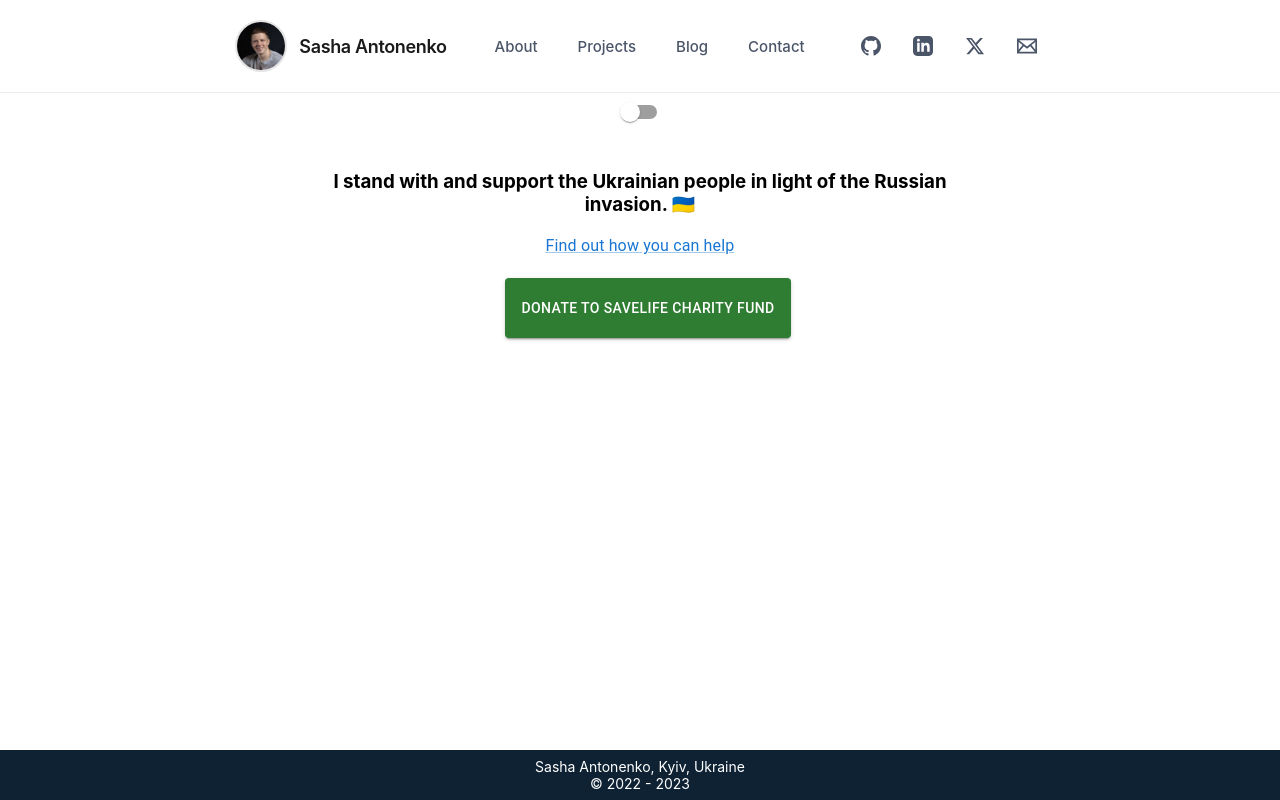
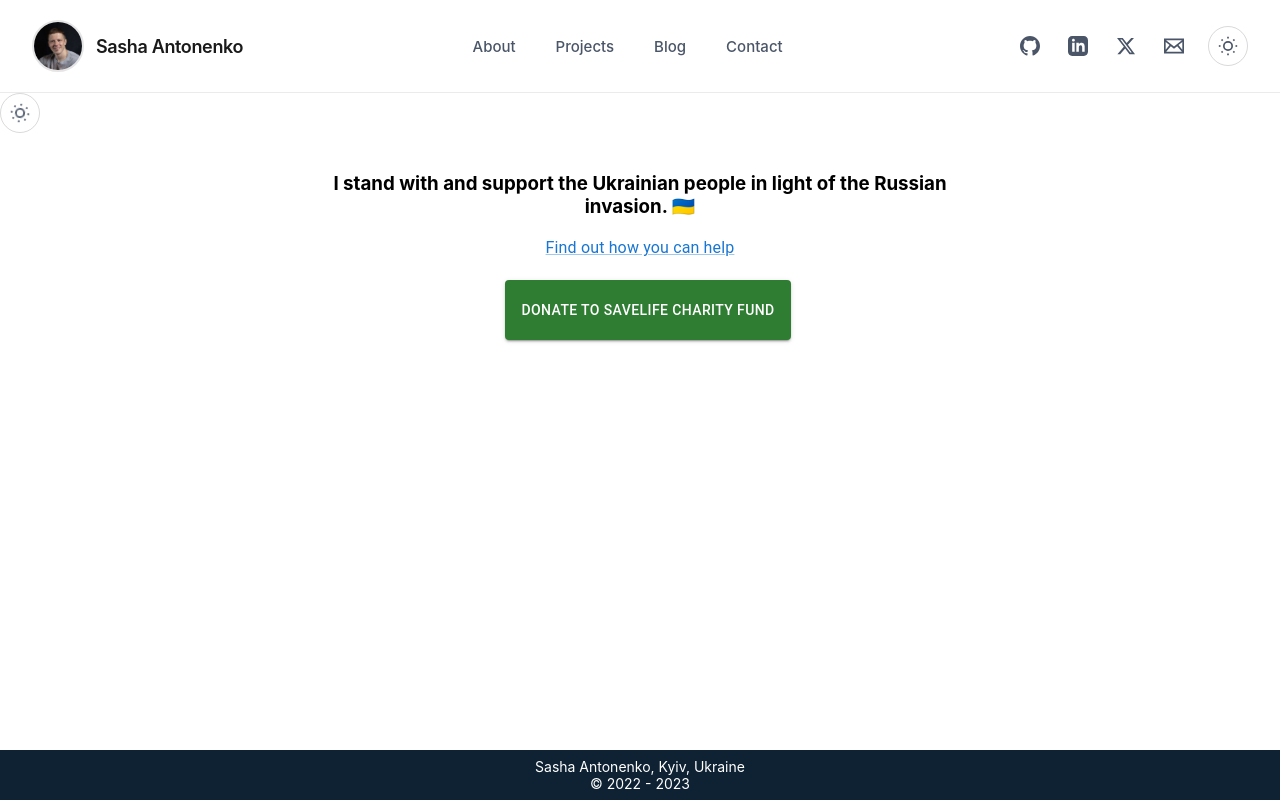
Before and after one commit to sashaant/antonenko-tech, a React (Create React App) app: page / in a window 1280 px wide. Built offline with nearby package versions, Linux system fonts and the light colour scheme; the HTML template or start-up script is replaced by a standard one.

Commit message:
add the theme_switcher

```diff
--- a/src/componets/DarkModeSwitch.js
+++ /dev/null
@@ -1,37 +0,0 @@
-import React, { useState, useEffect } from 'react';
-import "../styles/DarkModeSwitch.css"
-// import Button from '@mui/material/Button';
-import Switch from '@mui/material/Switch';
-
-const DarkModeSwitch = () => {
-  const [isDarkMode, setIsDarkMode] = useState(false);
-
-  useEffect(() => {
-    const isDarkModeEnabled = localStorage.getItem('isDarkModeEnabled');
-    if (isDarkModeEnabled) {
-      setIsDarkMode(true);
-      document.body.classList.add('dark-mode');
-    }
-  }, []);
-
-  const handleToggle = () => {
-    const updatedIsDarkMode = !isDarkMode;
-    localStorage.setItem('isDarkModeEnabled', updatedIsDarkMode);
-    setIsDarkMode(updatedIsDarkMode);
-    document.body.classList.toggle('dark-mode');
-  };
-
-  return (
-    <div className="dark-mode-switch">
-      <span>{isDarkMode ? '' : ''}</span>
-      <Switch
-        checked={isDarkMode}
-        onChange={handleToggle}
-        name="dark-mode-switch"
-        color="default"
-      />
-    </div>
-  );
-};
-
-export default DarkModeSwitch;
--- a/src/componets/Header.js
+++ b/src/componets/Header.js
@@ -1,4 +1,5 @@
 import React, { useState } from 'react';
+import ThemeSwitcher from './ThemeSwitcher';
 import '../styles/Header.css';
 import profileImage from '../images/foto.jpg';
 
@@ -28,10 +29,12 @@ function Header() {
           <a href="#contact" className="nav-link">Contact</a>
         </nav>
 
-        {/* Social Icons - Centered */}
+        {/* Right Section: Social Icons + Theme Switcher */}
+        <div className="header-right">
+          {/* Social Icons */}
           <div className="header-socials desktop-socials">
             <a
-            href="https://github.com/yourusername"
+              href="https://github.com/sashaant"
               target="_blank"
               rel="noopener noreferrer"
               className="social-link"
@@ -74,6 +77,10 @@ function Header() {
             </a>
           </div>
 
+          {/* Theme Switcher */}
+          <ThemeSwitcher />
+        </div>
+
         {/* Mobile Menu Button */}
         <button
           className={`menu-toggle ${showMenu ? 'active' : ''}`}
@@ -93,10 +100,11 @@ function Header() {
         <a href="#blog" className="nav-link" onClick={() => setShowMenu(false)}>Blog</a>
         <a href="#contact" className="nav-link" onClick={() => setShowMenu(false)}>Contact</a>
 
-        {/* Mobile Social Icons */}
+        {/* Mobile Social Icons + Theme Switcher */}
+        <div className="mobile-bottom-row">
           <div className="header-socials mobile-socials">
             <a
-            href="https://github.com/yourusername"
+              href="https://github.com/sashaant"
               target="_blank"
               rel="noopener noreferrer"
               className="social-link"
@@ -138,6 +146,8 @@ function Header() {
               </svg>
             </a>
           </div>
+          <ThemeSwitcher />
+        </div>
       </nav>
     </header>
   );
--- /dev/null
+++ b/src/componets/ThemeSwitcher.js
@@ -0,0 +1,63 @@
+import React, { useState, useEffect } from 'react';
+import '../styles/ThemeSwitcher.css';
+
+const ThemeSwitcher = () => {
+  const [isDarkMode, setIsDarkMode] = useState(false);
+
+  useEffect(() => {
+    const isDarkModeEnabled = localStorage.getItem('isDarkModeEnabled');
+    if (isDarkModeEnabled === 'true') {
+      setIsDarkMode(true);
+      document.body.classList.add('dark-mode');
+    }
+  }, []);
+
+  const handleToggle = () => {
+    const updatedIsDarkMode = !isDarkMode;
+    localStorage.setItem('isDarkModeEnabled', updatedIsDarkMode);
+    setIsDarkMode(updatedIsDarkMode);
+    document.body.classList.toggle('dark-mode');
+  };
+
+  return (
+    <button
+      className="theme-switcher"
+      onClick={handleToggle}
+      aria-label={isDarkMode ? 'Switch to light mode' : 'Switch to dark mode'}
+    >
+      {isDarkMode ? (
+        // Moon icon for dark mode
+        <svg
+          className="theme-icon moon-icon"
+          viewBox="0 0 24 24"
+          fill="none"
+          stroke="currentColor"
+          strokeWidth="2"
+        >
+          <path d="M21 12.79A9 9 0 1 1 11.21 3 7 7 0 0 0 21 12.79z" />
+        </svg>
+      ) : (
+        // Sun icon for light mode
+        <svg
+          className="theme-icon sun-icon"
+          viewBox="0 0 24 24"
+          fill="none"
+          stroke="currentColor"
+          strokeWidth="2"
+        >
+          <circle cx="12" cy="12" r="5" />
+          <line x1="12" y1="1" x2="12" y2="3" />
+          <line x1="12" y1="21" x2="12" y2="23" />
+          <line x1="4.22" y1="4.22" x2="5.64" y2="5.64" />
+          <line x1="18.36" y1="18.36" x2="19.78" y2="19.78" />
+          <line x1="1" y1="12" x2="3" y2="12" />
+          <line x1="21" y1="12" x2="23" y2="12" />
+          <line x1="4.22" y1="19.78" x2="5.64" y2="18.36" />
+          <line x1="18.36" y1="5.64" x2="19.78" y2="4.22" />
+        </svg>
+      )}
+    </button>
+  );
+};
+
+export default ThemeSwitcher;
--- a/src/pages/MainPage.js
+++ b/src/pages/MainPage.js
@@ -1,7 +1,9 @@
 import React from 'react';
 import Card from '../componets/Card';
 import Footer from '../componets/Footer';
-import DarkModeSwitch from '../componets/DarkModeSwitch';
+
+
+import DarkModeSwitch from '../componets/ThemeSwitcher';
 import Header from '../componets/Header';
 
 
--- a/src/styles/DarkModeSwitch.css
+++ /dev/null
@@ -1,20 +0,0 @@
-body.dark-mode {
-    background-color: #0e2233;
-    color: #fff;
-  }
-
-  .dark-mode-switch {
-    color: #fff;
-  }
-
-  .dark-mode-switch label {
-    background-color: #555;
-  }
-
-  .dark-mode-switch input:checked + .slider {
-    background-color: #ccc;
-  }
-
-  .dark-mode-switch input:checked + .slider:before {
-    transform: translateX(26px);
-  }
--- a/src/styles/Header.css
+++ b/src/styles/Header.css
@@ -1,5 +1,3 @@
-/* Modern Header Styles - Centered Layout with Social Icons */
-
 .modern-header {
   position: sticky;
   top: 0;
@@ -128,10 +126,23 @@ body.dark-mode .nav-link::after {
   width: 100%;
 }
 
-/* Social Icons Section - Centered */
+/* Right Section - Social Icons + Theme Switcher */
+.header-right {
+  display: none;
+  align-items: center;
+  gap: 1rem;
+}
+
+@media (min-width: 768px) {
+  .header-right {
+    display: flex;
+  }
+}
+
+/* Social Icons Section */
 .header-socials {
   display: flex;
-  gap: 1rem;
+  gap: 0.75rem;
   justify-content: center;
 }
 
@@ -240,7 +251,7 @@ body.dark-mode .menu-icon {
 }
 
 .mobile-nav.show {
-  max-height: 400px;
+  max-height: 500px;
   padding: 1rem 0;
   border-top: 1px solid rgba(0, 0, 0, 0.08);
 }
@@ -269,16 +280,25 @@ body.dark-mode .mobile-nav .nav-link:hover {
   display: none;
 }
 
-/* Mobile Social Icons */
-.mobile-socials {
+/* Mobile Bottom Row - Social Icons + Theme Switcher */
+.mobile-bottom-row {
+  display: flex;
+  align-items: center;
+  gap: 1rem;
   padding: 1rem 0;
   margin-top: 0.5rem;
   border-top: 1px solid rgba(0, 0, 0, 0.08);
   width: 100%;
+  justify-content: center;
 }
 
-body.dark-mode .mobile-socials {
+body.dark-mode .mobile-bottom-row {
   border-top: 1px solid rgba(255, 255, 255, 0.1);
+}
+
+.mobile-socials {
+  display: flex;
+  gap: 0.75rem;
 }
 
 @media (min-width: 768px) {
@@ -304,17 +324,28 @@ body.dark-mode .mobile-socials {
   }
 }
 
-/* Desktop Layout - All centered vertically */
+/* Desktop Layout - All centered vertically with spacing */
 @media (min-width: 768px) {
   .header-container {
     flex-direction: row;
-    justify-content: center;
+    justify-content: space-between;
     align-items: center;
-    gap: 3rem;
     padding: 1.25rem 2rem;
+    max-width: 1400px;
   }
 
   .header-profile {
     width: auto;
+    flex: 0 0 auto;
+  }
+
+  .desktop-nav {
+    flex: 1;
+    justify-content: center;
+    margin: 0 3rem;
+  }
+
+  .header-right {
+    flex: 0 0 auto;
   }
 }
--- /dev/null
+++ b/src/styles/ThemeSwitcher.css
@@ -0,0 +1,106 @@
+/* Theme Switcher Styles */
+
+.theme-switcher {
+  display: flex;
+  align-items: center;
+  justify-content: center;
+  width: 40px;
+  height: 40px;
+  background: transparent;
+  border: 1px solid rgba(0, 0, 0, 0.15);
+  border-radius: 50%;
+  cursor: pointer;
+  transition: all 0.3s ease;
+  color: #4a5568;
+  padding: 0;
+  position: relative;
+  overflow: hidden;
+}
+
+body.dark-mode .theme-switcher {
+  border-color: rgba(255, 255, 255, 0.2);
+  color: rgba(255, 255, 255, 0.8);
+}
+
+.theme-switcher:hover {
+  border-color: #1a1a1a;
+  background: rgba(0, 0, 0, 0.03);
+  transform: translateY(-2px);
+}
+
+body.dark-mode .theme-switcher:hover {
+  border-color: rgba(255, 255, 255, 0.4);
+  background: rgba(255, 255, 255, 0.1);
+}
+
+.theme-icon {
+  width: 20px;
+  height: 20px;
+  transition: all 0.3s ease;
+}
+
+/* Sun icon animation */
+.sun-icon {
+  animation: rotate 20s linear infinite;
+}
+
+@keyframes rotate {
+  from {
+    transform: rotate(0deg);
+  }
+  to {
+    transform: rotate(360deg);
+  }
+}
+
+/* Moon icon subtle animation */
+.moon-icon {
+  animation: pulse 2s ease-in-out infinite;
+}
+
+@keyframes pulse {
+  0%, 100% {
+    opacity: 1;
+  }
+  50% {
+    opacity: 0.8;
+  }
+}
+
+/* Hover effects */
+.theme-switcher:hover .theme-icon {
+  transform: scale(1.1);
+}
+
+/* Stop rotation on hover */
+.theme-switcher:hover .sun-icon {
+  animation-play-state: paused;
+}
+
+/* Responsive sizing */
+@media (max-width: 767px) {
+  .theme-switcher {
+    width: 36px;
+    height: 36px;
+  }
+
+  .theme-icon {
+    width: 18px;
+    height: 18px;
+  }
+}
+
+/* Reduced motion for accessibility */
+@media (prefers-reduced-motion: reduce) {
+  .sun-icon {
+    animation: none;
+  }
+
+  .moon-icon {
+    animation: none;
+  }
+
+  .theme-switcher:hover .theme-icon {
+    transform: none;
+  }
+}
```
Lines whose indentation alone changed are shown as unchanged.
